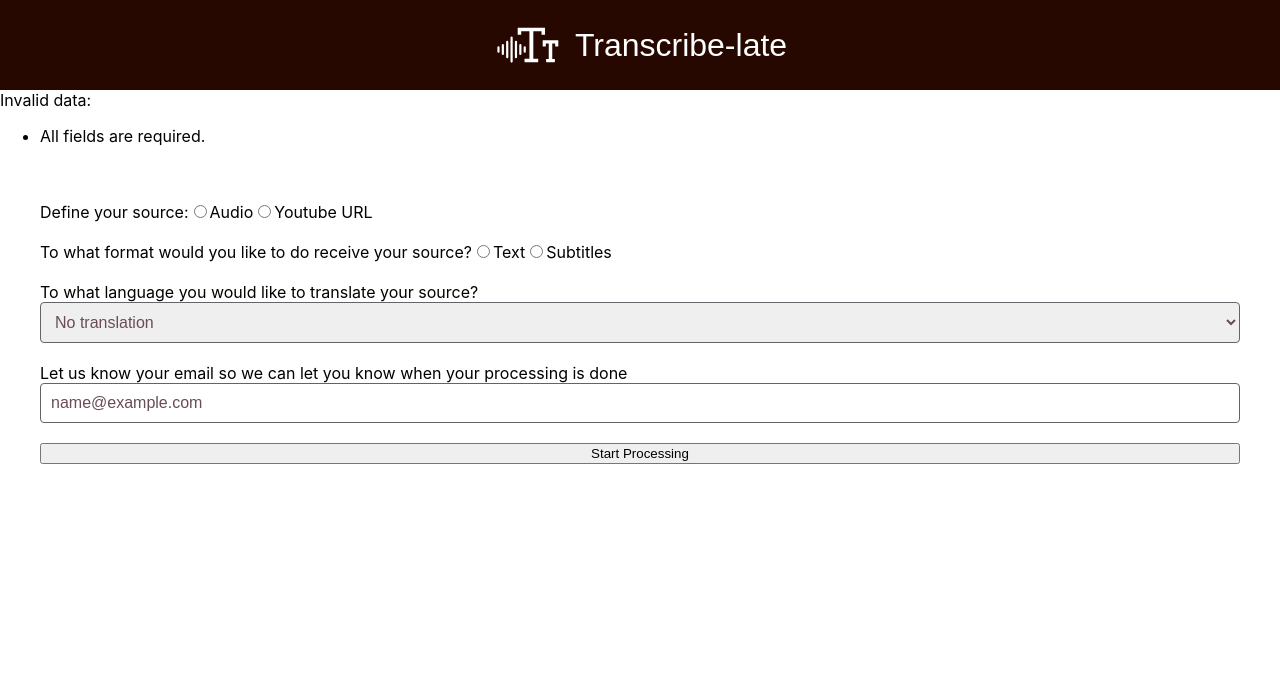
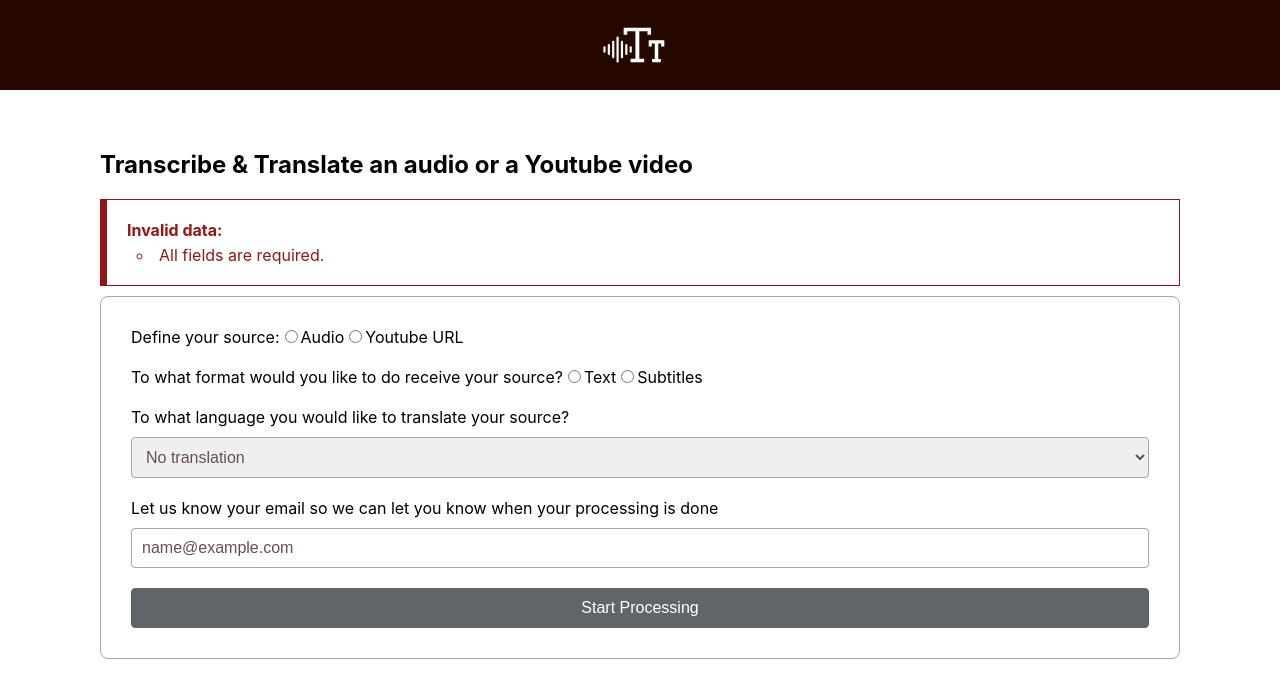
Before and after one commit to JenniferBorlenghi/TranscribeTranslate, a React (Create React App) app: page / in a window 1280 px wide. Both pictures are taken after typing "name@example.com" into the empty fields and a click on the button "Start Processing". Shown: the top 698 px of the page. Built offline with nearby package versions, Linux system fonts and the light colour scheme.

Commit message:
improving styles

```diff
--- a/src/components/Form/index.js
+++ b/src/components/Form/index.js
@@ -1,4 +1,4 @@
-import { useState, useRef } from "react";
+import { useState } from "react";
 import { extractVideoIdFromLink, processSource } from "../../apis/api-client";
 import "./styles.scss";
 
@@ -13,23 +13,8 @@ export default function Form({ onStepChange, onProcessDone }) {
   const [errorMessages, setErrorMessages] = useState([]);
   const [output, setOutput] = useState("");
 
-  const inputFile = useRef();
-
   const handleFormSubmit = async (e) => {
     e.preventDefault();
-
-    console.log(
-      "Source Type: " +
-        sourceType +
-        "\nSource: " +
-        source +
-        "\nResult Type: " +
-        resultType +
-        "\nResult Language: " +
-        resultLanguage +
-        "\nEmail: " +
-        email
-    );
 
     const arrayOfErrorMessages = [];
 
@@ -113,8 +98,6 @@ export default function Form({ onStepChange, onProcessDone }) {
       setResultType("");
       setResultLanguage("");
       setEmail("");
-      // DEAL WITH THAT LATER ON
-      //   inputFile.current.value = "";
     }
   };
 
@@ -133,9 +116,10 @@ export default function Form({ onStepChange, onProcessDone }) {
 
   return (
     <div className="form-comp">
+      <h2>Transcribe & Translate an audio or a Youtube video</h2>
       {/* Error Messages for when the user fill the input incorrectly */}
       {errorMessages.length > 0 && (
-        <div>
+        <div className="form-validate">
           Invalid data:
           <ul>
             {errorMessages.map((error, index) => (
@@ -144,7 +128,6 @@ export default function Form({ onStepChange, onProcessDone }) {
           </ul>
         </div>
       )}
-
       <form onSubmit={handleFormSubmit}>
         {/* Source Type Radio Input */}
         <div className="source-type">
@@ -178,9 +161,7 @@ export default function Form({ onStepChange, onProcessDone }) {
                 type="file"
                 accept="audio/*"
                 onChange={(e) => setSource(e.target.files[0])}
-                ref={inputFile}
               />
-              {/*SEE WHY ADD REF HERE!!  */}
             </label>
           </div>
         )}
--- a/src/components/Form/styles.scss
+++ b/src/components/Form/styles.scss
@@ -1,10 +1,40 @@
 @import "./../../styles/variables.scss";
 
 .form-comp {
+  display: flex;
+  flex-direction: column;
+  margin: 40px 100px;
+
+  .form-validate {
+    color: $danger-color;
+    border: solid 1px $danger-color;
+    border-left-width: 7px;
+    padding: 20px;
+    margin-bottom: 10px;
+    font-weight: bold;
+    font-size: $text-size;
+
+    ul {
+      padding: 0;
+      margin: 0;
+      font-size: 1rem;
+      font-weight: normal;
+
+      li {
+        list-style: circle;
+        list-style-position: inside;
+        padding: 0 0 0 10px;
+        margin: 5px 0 0;
+      }
+    }
+  }
+
   form {
-    padding: 40px;
     display: flex;
     flex-direction: column;
+    padding: 30px;
+    border: 1px solid $border-color;
+    border-radius: 8px;
 
     & > div {
       margin-bottom: 20px;
@@ -21,6 +51,26 @@
       color: $secondary-color;
       border: solid 1px $border-color;
       border-radius: 4px;
+      margin-top: 10px;
+    }
+
+    ::-webkit-file-upload-button {
+      background-color: $rose-color;
+      margin: 0 10px;
+      color: $text-color;
+      font-size: 1rem;
+      border: none;
+      border-radius: 3px;
+      padding: 10px 20px;
+      cursor: pointer;
+
+      &:hover {
+        background-color: $orange-color;
+      }
+    }
+
+    button {
+      @include button;
     }
   }
 }
--- a/src/components/Header/index.js
+++ b/src/components/Header/index.js
@@ -7,7 +7,6 @@ export default function Header() {
     <header>
       <BsSoundwave className="sound-icon" />
       <AiOutlineFontSize className="font-icon" />
-      <div className="app-name">Transcribe-late</div>
     </header>
   );
 }
--- /dev/null
+++ b/src/components/MainContent/styles.scss
@@ -0,0 +1,5 @@
+@import "./../../styles/variables.scss";
+
+.main-content {
+  flex: 1;
+}
--- a/src/components/Result/index.js
+++ b/src/components/Result/index.js
@@ -1,10 +1,13 @@
+import "./styles.scss";
+
 export default function Result({ output, onChangeStep }) {
   const handleAnotherProcessing = () => {
     onChangeStep("Step 1 - Getting Data");
   };
   return (
-    <div>
-      <p>{output}</p>
+    <div className="result-comp">
+      <h2>Result</h2>
+      <div className="output-place">{output}</div>
       <button onClick={handleAnotherProcessing}>Process Another Source</button>
     </div>
   );
--- /dev/null
+++ b/src/components/Result/styles.scss
@@ -0,0 +1,20 @@
+@import "./../../styles/variables.scss";
+
+.result-comp {
+  display: flex;
+  flex-direction: column;
+  margin: 40px 100px;
+
+  .output-place {
+    padding: 20px;
+    border: 1px solid $border-color;
+    border-radius: 8px;
+    max-height: 500px;
+    overflow: auto;
+    margin-bottom: 20px;
+  }
+
+  button {
+    @include button;
+  }
+}
--- a/src/styles/variables.scss
+++ b/src/styles/variables.scss
@@ -8,8 +8,24 @@ $rose-color: #ffc2b5;
 $orange-color: #ffe3cc;
 $secondary-color: #6a4d54;
 $text-color: #0f0f0f;
-$border-color: #616569;
+$button-color: #616569;
+$border-color: #a6a7a8;
 $white-color: #fff;
+$danger-color: #931717;
 
 // font-size
 $text-size: 16px;
+
+@mixin button {
+  border: 1px solid $button-color;
+  background-color: $button-color;
+  color: $white-color;
+  padding: 10px;
+  font-size: $text-size;
+  border-radius: 4px;
+  cursor: pointer;
+
+  &:hover {
+    background-color: $secondary-color;
+  }
+}
```
Also changed, not shown: src/styles/index.scss (+0 -46 lines).
